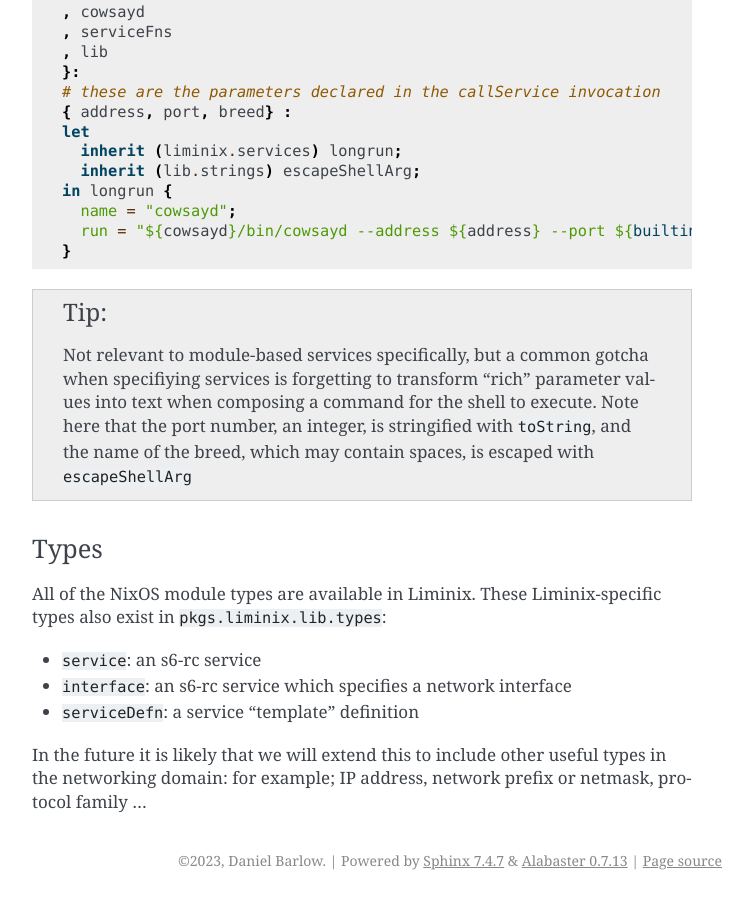
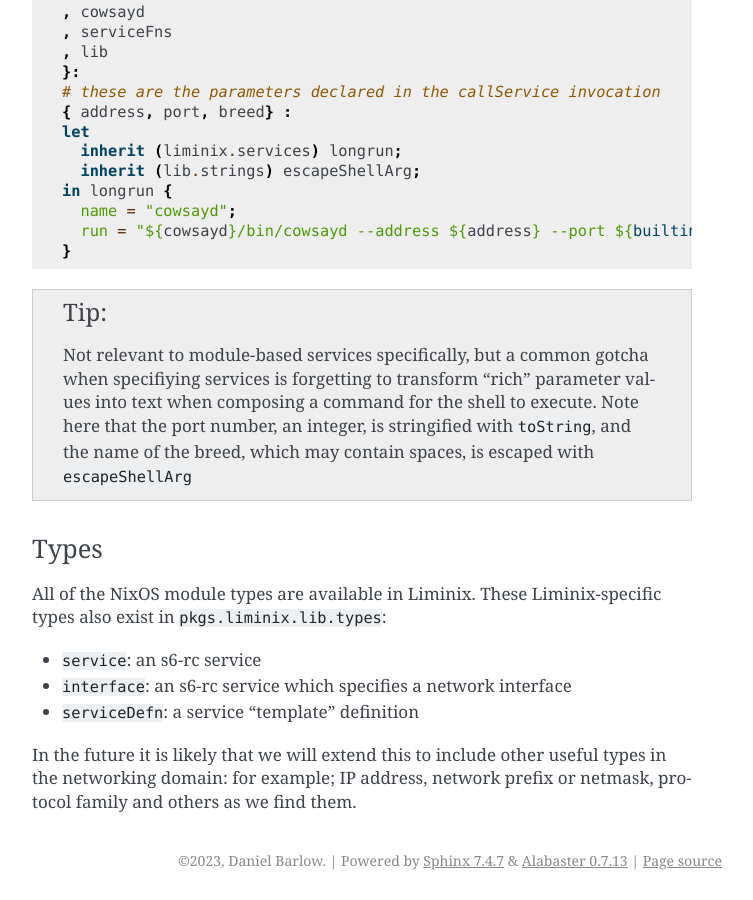
Before and after one commit to telent/liminix, a Sphinx documentation site: the page built from doc/configuration.rst, in a window 1280 px wide and 900 px high, scrolled down 4149 px. Shown: the whole window, without its empty margins (388-1141 px from the left). Built offline with Sphinx 7.4.7, drawn with Linux system fonts in a browser that asks for light colours.

Commit message:
don't end chapter with ellipsis

```diff
--- a/doc/configuration.rst
+++ b/doc/configuration.rst
@@ -256,4 +256,4 @@ Liminix-specific types also exist in ``pkgs.liminix.lib.types``:
 
 In the future it is likely that we will extend this to include other
 useful types in the networking domain: for example; IP address,
-network prefix or netmask, protocol family ...
+network prefix or netmask, protocol family and others as we find them.
```
